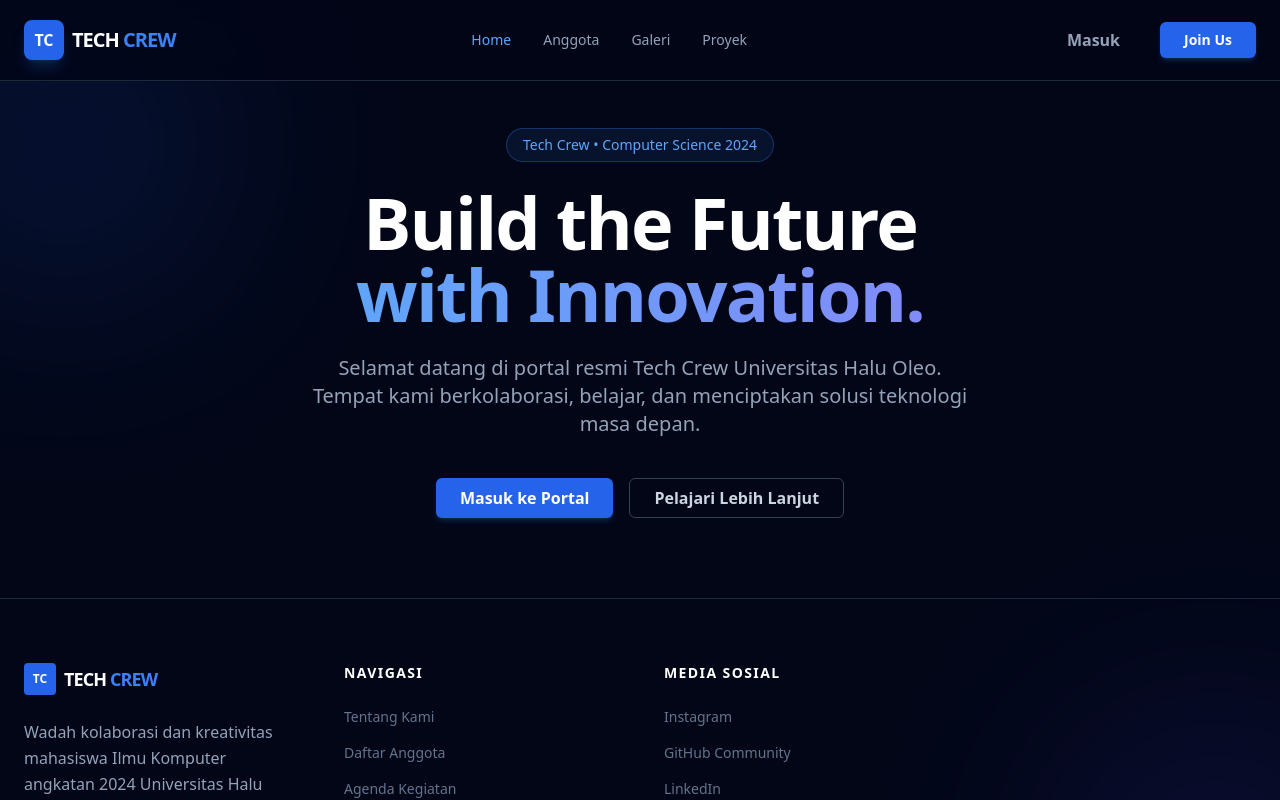
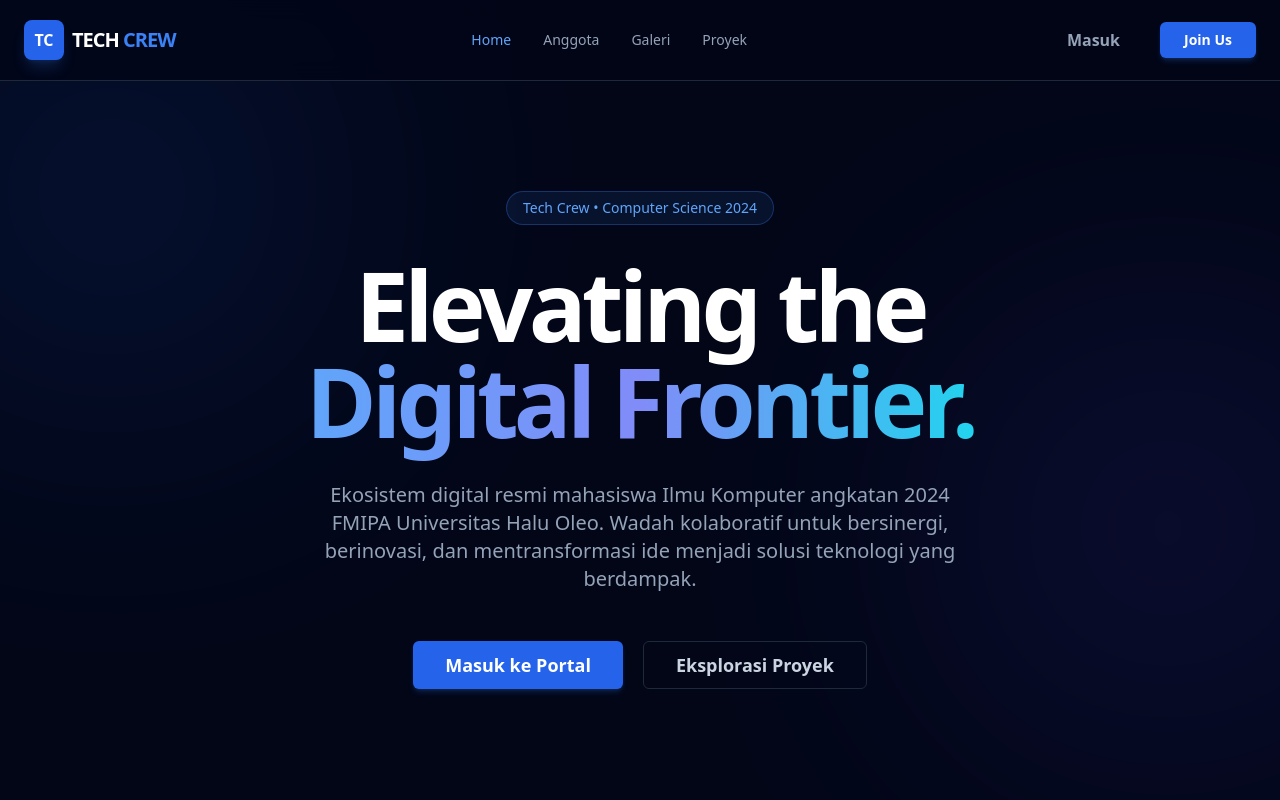
Before and after one commit to ridhocrnv/Belajar-React, a React (Vite) app: page / in a window 1280 px wide. Shown: the top 800 px of the page. Built offline with nearby package versions, Linux system fonts and the light colour scheme.

Commit message:
docs(home): enhance hero description with professional and visionary copy

```diff
--- a/src/components/pages/HomePage.jsx
+++ b/src/components/pages/HomePage.jsx
@@ -1,55 +1,60 @@
-import { Link } from "react-router-dom";
-import Navbar from "../layouts/Navbar"; // Pastikan folder-nya 'layout' bukan 'layouts'
-import Footer from "../layouts/Footer";
-import Button from "../ui/Button";
+import { Link } from 'react-router-dom'
+import Navbar from '../layouts/Navbar'
+import Footer from '../layouts/Footer'
+import Button from '../ui/Button'
 
 const Home = () => {
     return (
-        // Hapus items-center dan justify-center dari sini agar Navbar & Footer berada di posisinya
-        <div className="min-h-screen bg-slate-950 text-white relative overflow-hidden flex flex-col">
-
-            {/* 1. Navbar */}
+        <div className="min-h-screen bg-slate-950 text-white flex flex-col selection:bg-blue-500/30">
             <Navbar />
 
-            {/* Dekorasi Background (Tetap absolute) */}
-            <div className="absolute top-0 -left-20 w-72 h-72 bg-blue-600 rounded-full blur-[120px] opacity-20 pointer-events-none"></div>
-            <div className="absolute bottom-0 -right-20 w-72 h-72 bg-indigo-600 rounded-full blur-[120px] opacity-20 pointer-events-none"></div>
+            {/* --- HERO SECTION --- */}
+            <section className="relative min-h-screen flex items-center justify-center overflow-hidden px-6 pt-20">
+                {/* Background */}
+                <div className="absolute top-0 -left-20 w-96 h-96 bg-blue-600 rounded-full blur-[140px] opacity-20"></div>
+                <div className="absolute bottom-20 -right-20 w-96 h-96 bg-indigo-600 rounded-full blur-[140px] opacity-20"></div>
 
-            {/* 2. Main Content - Gunakan flex-1 agar Footer terdorong ke bawah */}
-            <main className="relative z-10 flex-1 flex flex-col items-center justify-center text-center px-6 pt-32 pb-20">
-                <span className="px-4 py-1.5 rounded-full border border-blue-500/30 bg-blue-500/10 text-blue-400 text-sm font-medium mb-6 inline-block">
+                <div className="relative z-10 text-center max-w-4xl mx-auto">
+                    <span className="px-4 py-1.5 rounded-full border border-blue-500/30 bg-blue-500/10 text-blue-400 text-sm font-medium mb-8 inline-block animate-fade-in">
                         Tech Crew • Computer Science 2024
                     </span>
 
-                <h1 className="text-5xl md:text-7xl font-bold tracking-tight mb-6">
-                    Build the Future <br />
-                    <span className="text-transparent bg-clip-text bg-gradient-to-r from-blue-400 to-indigo-400">
-                        with Innovation.
+                    <h1 className="text-6xl md:text-8xl font-bold tracking-tighter mb-8 leading-[0.9]">
+                        Elevating the <br />
+                        <span className="text-transparent bg-clip-text bg-gradient-to-r from-blue-400 via-indigo-400 to-cyan-400">
+                            Digital Frontier.
                         </span>
                     </h1>
 
-                <p className="text-slate-400 text-lg md:text-xl max-w-2xl mx-auto mb-10 leading-relaxed">
-                    Selamat datang di portal resmi Tech Crew Universitas Halu Oleo.
-                    Tempat kami berkolaborasi, belajar, dan menciptakan solusi teknologi masa depan.
+                    <p className="text-slate-400 text-lg md:text-xl max-w-2xl mx-auto mb-12 leading-relaxed">
+                        Ekosistem digital resmi mahasiswa Ilmu Komputer angkatan
+                        2024 FMIPA Universitas Halu Oleo. Wadah kolaboratif
+                        untuk bersinergi, berinovasi, dan mentransformasi ide
+                        menjadi solusi teknologi yang berdampak.
                     </p>
 
-                <div className="flex flex-col sm:flex-row gap-4 justify-center items-center">
+                    <div className="flex flex-col sm:flex-row gap-5 justify-center items-center">
                         <Link to="/login" className="w-full sm:w-auto">
-                        <Button variant="blue" className="w-full">
+                            <Button
+                                variant="blue"
+                                className="w-full h-12 px-8 text-lg"
+                            >
                                 Masuk ke Portal
                             </Button>
                         </Link>
-
-                    <Button variant="outline" className="w-full sm:w-auto">
-                        Pelajari Lebih Lanjut
+                        <Button
+                            variant="outline"
+                            className="w-full sm:w-auto h-12 px-8 text-lg border-slate-800"
+                        >
+                            Eksplorasi Proyek
                         </Button>
                     </div>
-            </main>
+                </div>
+            </section>
 
-            {/* 3. Footer */}
             <Footer />
         </div>
-    );
+    )
 }
 
-export default Home;
+export default Home
```
Lines whose indentation alone changed are shown as unchanged.
